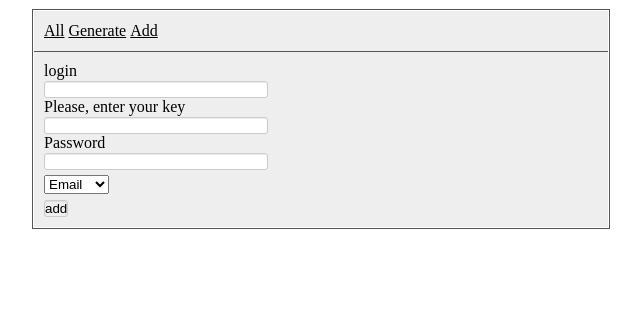
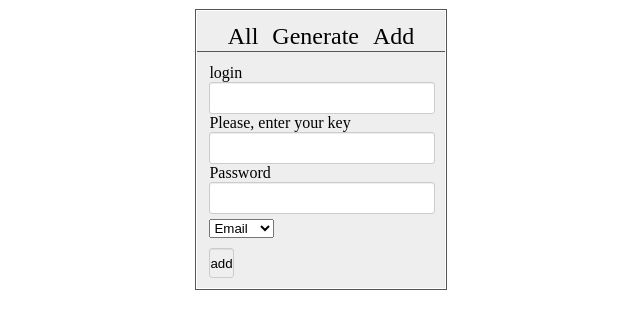
Before and after one commit to davy1ex/allcrypt, a Flask app: page /index/add in a window 1280 px wide. Shown: the part 40-369 px from the top of the page, without its empty margins (319-960 px from the left). Run offline with Flask 2, Linux system fonts and the light colour scheme; a user stored in the database is signed in.

Commit message:
css refactoring

```diff
--- /dev/null
+++ b/app/static/css/add.css
@@ -0,0 +1,20 @@
+.nav_content .left_nav {
+    padding-left: 0;
+    width: 100%;
+    text-align: center;
+}
+
+.index_wrapper {
+    width: 35%;
+    min-width: 250px;
+}
+
+.wrapper_form {
+    width: 90%;
+    margin-right: auto;
+    margin-left: auto;
+}
+
+.wrapper_form input[type="text"], .wrapper_form input[type="password"] {
+    width: 100%;
+}
--- a/app/static/css/base.css
+++ b/app/static/css/base.css
@@ -16,6 +16,7 @@ input {
     -ms-transition: border linear 0.2s, box-shadow linear 0.2s;
     -o-transition: border linear 0.2s, box-shadow linear 0.2s;
     transition: border linear 0.2s, box-shadow linear 0.2s;
+    height: 30px;
 }
 
 body {
--- a/app/static/css/index.css
+++ b/app/static/css/index.css
@@ -22,6 +22,15 @@
     font-size: 1em;
 }
 
+.nav_content a {
+    font-size: 1.5em;
+    text-decoration: none;
+}
+
+.nav_content a:not(:first-child) {
+    padding-left: 10px;
+}
+
 .nav_content {
     line-height: 40px;
 }
@@ -37,6 +46,7 @@
 .nav_content .left_nav {
     float: left;
     padding-left: 10px;
+    line-height: 50px;
 }
 
 .nav_content .right_nav {
@@ -96,6 +106,10 @@
     border-bottom: solid 1px lightgray;
 }
 
+.submit {
+    padding-top: 5px;
+}
+
 .flashed {
     text-align: center;
 }
--- a/app/templates/index/add.html
+++ b/app/templates/index/add.html
@@ -1,5 +1,7 @@
 {% extends "index/base.html" %}
-
+{% block index_css %}
+    <link rel="stylesheet" type="text/css" href="{{ url_for("static", filename="css/add.css") }}">
+{% endblock %}
 {% block index_content %}
 
     <div class="wrapper_form">
@@ -30,23 +32,12 @@
                         <option>Other</option>
                     </select>
                 </div>
+            </p>
 
-            </p>
-            {{ form.submit() }}
+            <div class="submit">
+                {{ form.submit() }}
+            </div>
         </form>
-
-        <!-- <p>
-            <div class="flashed">
-                {% with messages = get_flashed_messages() %}
-                    {% if messages %}
-                        {% for message in messages %}
-                            {{ message }}
-                        {% endfor %}
-                    {% endif %}
-                {% endwith %}
-             </div>
-        </p> -->
-
     </div>
 
 {% endblock %}
--- a/app/templates/index/base.html
+++ b/app/templates/index/base.html
@@ -1,6 +1,8 @@
 {% extends "base.html" %}
 {% block css %}
     <link rel="stylesheet" type="text/css" href=" {{ url_for("static", filename="css/index.css") }} ">
+    {% block index_css %}
+    {% endblock %}
 {% endblock %}
 {% block content %}
     <div class="index_wrapper">
```
Also changed, not shown: app/templates/index/generate.html (+6 -11 lines), app/main.db.
